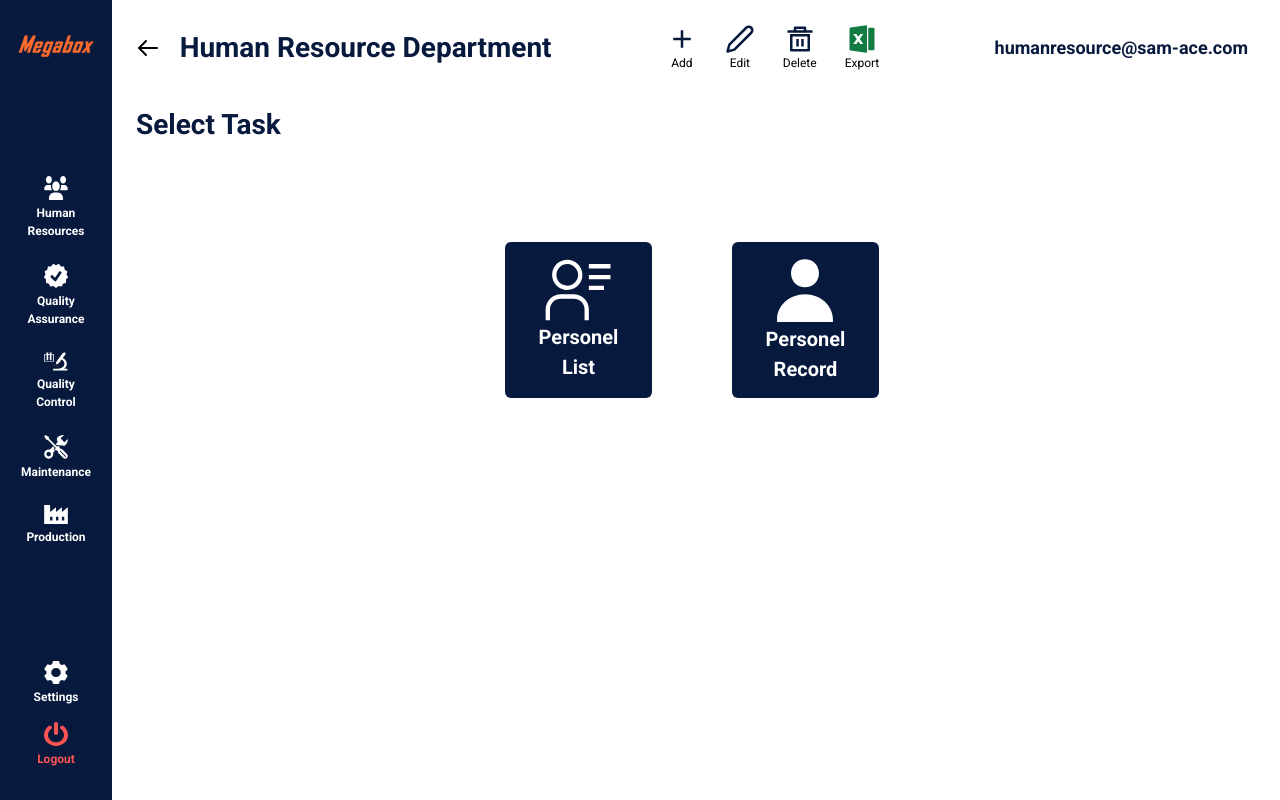
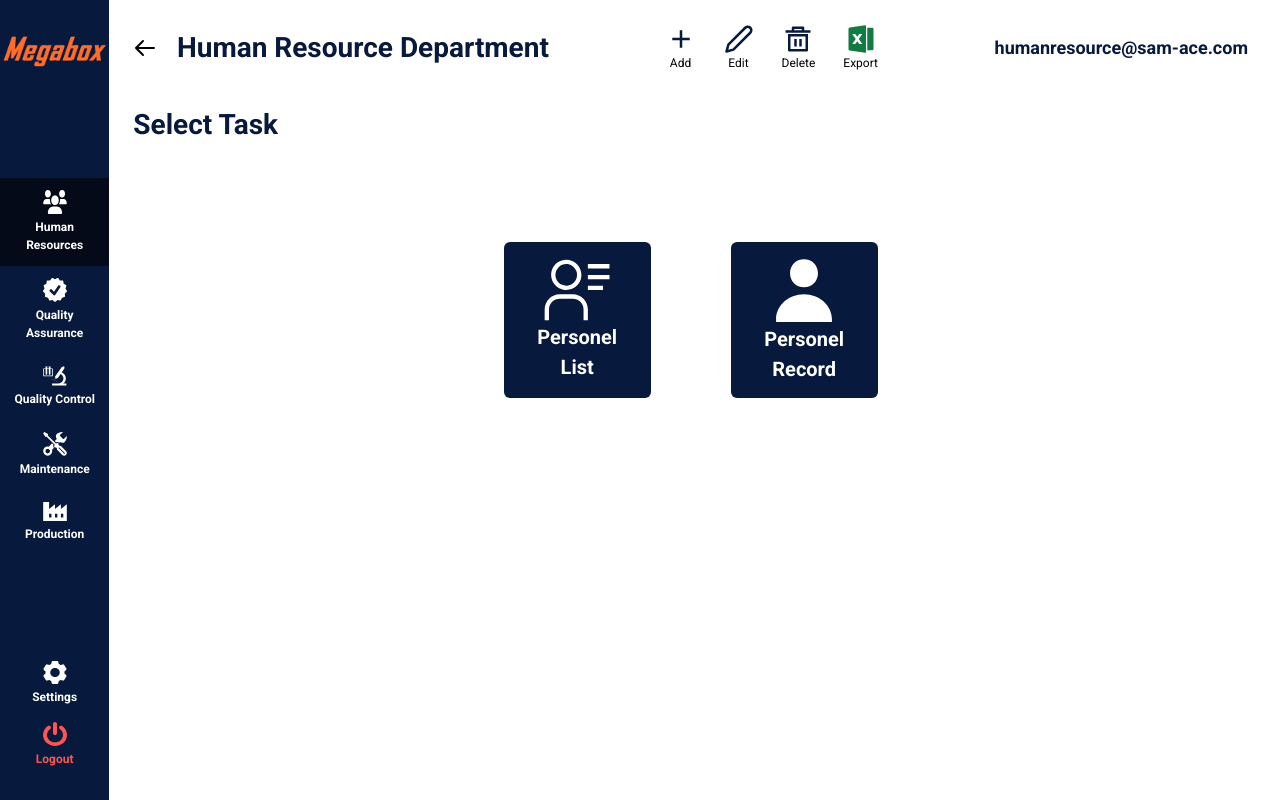
Before and after one commit to sholajapheth/samace_2.0, a React (Create React App) app: page /dashboard/hr in a window 1280 px wide. Built offline with nearby package versions, Linux system fonts and the light colour scheme.

Commit message:
fixed bugs and active states

```diff
--- a/src/components/DisplayArea.tsx
+++ b/src/components/DisplayArea.tsx
@@ -3,7 +3,7 @@ import { HR, QC, QA, Maintenance, Production } from "../pages";
 
 const DisplayArea = () => {
   return (
-    <div>
+    <div className="lg:pb-0 pb-[4rem]">
       <Routes>
         <Route path="hr/*" element={<HR />} />
         <Route path="qc" element={<QC />} />
--- a/src/components/SideBar/Sidebar.tsx
+++ b/src/components/SideBar/Sidebar.tsx
@@ -1,4 +1,4 @@
-import { useContext } from "react";
+import { useContext, memo } from "react";
 import logo from "../../assets/svgs/logo.svg";
 import settings from "../../assets/svgs/settings.svg";
 import { logout } from "../../assets/svgs";
@@ -9,11 +9,11 @@ const Sidebar = () => {
   const { sidebar_nav_data } = useContext(DashboardContext);
 
   return (
-    <div className="lg:w-[120px] w-full lg:h-screen lg:sticky  lg:inset-0 bg-pri lg:py-[2em] flex lg:flex-col flex-row items-center  justify-between px-[1em] lg:overflow-auto overflow-scroll scrollbar-hide  fixed bottom-0 z-[555] right-0  left-0 ">
-      <img className="lg:inline hidden" src={logo} alt="megabox_logo" />
+    <div className="lg:w-[120px] w-full lg:h-screen lg:sticky  lg:inset-0 bg-pri lg:py-[2em] flex lg:flex-col flex-row items-center  justify-between lg:px-0 px-[1em] lg:overflow-auto overflow-scroll scrollbar-hide  fixed bottom-0 z-[555] right-0  left-0 ">
+      <img className="lg:inline hidden min-w-[3em]" src={logo} alt="megabox_logo" />
       <div className="flex lg:flex-col flex-row lg:items-center items-end ">
-        {sidebar_nav_data?.map((data: any) => (
-          <SidebarButton name={data.name} img={data.img} link={data.link} />
+        {sidebar_nav_data?.map(( data: any) => (
+          <SidebarButton key={data.id} name={data.name} img={data.img} link={data.link} />
         ))}
       </div>
       <div className="text-tm font-[700] text-white flex lg:flex-col flex-row  gap-4 ">
@@ -34,4 +34,4 @@ const Sidebar = () => {
   );
 };
 
-export default Sidebar;
+export default memo(Sidebar);
--- a/src/components/SideBar/SidebarButton.tsx
+++ b/src/components/SideBar/SidebarButton.tsx
@@ -7,7 +7,12 @@ type sideBarProps = {
 };
 const SidebarButton = ({ img, name, link }: sideBarProps) => {
   return (
-    <NavLink to={link}>
+    <NavLink
+      to={link}
+      className={({ isActive }) =>
+        isActive ? "bg-[#040a17] w-full" : "bg-none w-full"
+      }
+    >
       <button className="flex flex-col gap-1 text-lm font-[700] items-center text-white  hover:bg-[#283E6C] w-full p-[1em] ">
         <img className="md:w-[24px] w-[20px] " src={img} alt={name} />
         <span>{name}</span>
--- a/src/components/Topbar.tsx
+++ b/src/components/Topbar.tsx
@@ -5,7 +5,7 @@ import { useNavigate } from "react-router-dom";
 import {TopbarActions} from '../globals';
 
 const Topbar = () => {
-  console.log("topbar rendered");
+
   const { topbar_value } = useContext(DashboardContext);
   const navigate = useNavigate();
 
--- a/src/globals/NavTablet.tsx
+++ b/src/globals/NavTablet.tsx
@@ -10,8 +10,8 @@ type navTabletProps = {
 const NavTablet = ({ img, name, link }: navTabletProps) => {
   return (
     <Link className="" to={link || "/"}>
-      <button className="bg-pri text-white font-[700] text-[20px] rounded-md p-4 md:h-[156px] md:w-[147px] w-full flex flex-col items-center">
-        <img src={img} alt="name" className="w-[66px] h-[66px]" />
+      <button className="bg-pri text-white font-[700] text-[20px] rounded-md p-4 md:h-[156px] md:w-[147px] w-full flex flex-col items-center h-full">
+        <img src={img} alt="name" className="md:w-[66px] md:h-[66px] w-[45px] h-[45px]" />
         <p className="break-words">{name}</p>
       </button>
     </Link>
--- a/src/globals/types.ts
+++ b/src/globals/types.ts
@@ -1,4 +1,5 @@
 export type sidebar_nav_type = Array<{
+  id: number
   name: string;
   img: string;
   link: string;
--- a/src/pages/HR/HRNav.tsx
+++ b/src/pages/HR/HRNav.tsx
@@ -11,7 +11,6 @@ const HRNav = () => {
   set_sidebar_nav_data(main_nav);
   set_topbar_value("Human Resource Department");
 
-
   return (
     <div className="w-full  flex flex-col gap-[6em]">
       <span className="text-hm text-pri font-[700]">Select Task</span>
--- a/src/pages/HR/PersonelList/PersonelList.tsx
+++ b/src/pages/HR/PersonelList/PersonelList.tsx
@@ -5,8 +5,8 @@ import personel_list from "../assets/personel_list.svg";
 import personel_record from "../assets/personel_record.svg";
 
 const data: sidebar_nav_type = [
-  { name: "Personel List", img: personel_list, link: "hr/pl" },
-  { name: "Personel Record", img: personel_record, link: "hr/pr" },
+  {id: 0, name: "Personel List", img: personel_list, link: "hr/pl" },
+  {id: 1,  name: "Personel Record", img: personel_record, link: "hr/pr" },
 ];
 
 
--- a/src/pages/HR/PersonelRecord/PersonelRecord.tsx
+++ b/src/pages/HR/PersonelRecord/PersonelRecord.tsx
@@ -15,9 +15,9 @@ const PersonelRecord = () => {
   set_sidebar_nav_data(hr_nav);
 
   return (
-    <div className="w-full  flex flex-col gap-[6em]">
-      <span className="text-hm text-pri font-[700]">Select Task</span>
-      <div className="flex gap-[5em] m-auto">
+    <div className="w-full  flex flex-col lg:gap-[6em] md:gap-[4em] gap-[2em]">
+      <span className="md:text-hm text-tm text-pri font-[700]">Select Task</span>
+      <div className="grid md:grid-cols-3 grid-cols-2 md:gap-[5em] gap-[3em] m-auto">
         <NavTablet name="Training" img={training} link={"training"} />
         <NavTablet name="Assessment" img={assessment} link={"assessment"} />
         <NavTablet name="Pay" img={pay} link={"pay"} />
--- a/src/pages/HR/utils/sidebar_nav_data.ts
+++ b/src/pages/HR/utils/sidebar_nav_data.ts
@@ -5,14 +5,14 @@ import personel_record from "../assets/personel_record.svg";
 
 
 export const main_nav:sidebar_nav_type = [
-  { name: "Human Resources", img: hr, link: "/dashboard/hr" },
-  { name: "Quality Assurance", img: qa, link: "/dashboard/qa" },
-  { name: "Quality Control", img: qc, link: "/dashboard/qc" },
-  { name: "Maintenance", img: maintenance, link: "/dashboard/maintenance" },
-  { name: "Production", img: production, link: "/dashboard/production" },
+  { id: 0, name: "Human Resources", img: hr, link: "/dashboard/hr" },
+  { id: 1, name: "Quality Assurance", img: qa, link: "/dashboard/qa" },
+  { id: 2,  name: "Quality Control", img: qc, link: "/dashboard/qc" },
+  { id: 3,  name: "Maintenance", img: maintenance, link: "/dashboard/maintenance" },
+  { id: 4,  name: "Production", img: production, link: "/dashboard/production" },
 ];
 
 export const hr_nav: sidebar_nav_type = [
-  { name: "Personel List", img: personel_list, link: "hr/pl" },
-  { name: "Personel Record", img: personel_record, link: "hr/pr" },
+  {id: 0, name: "Personel List", img: personel_list, link: "hr/pl" },
+  { id: 1,  name: "Personel Record", img: personel_record, link: "hr/pr" },
 ];
```
